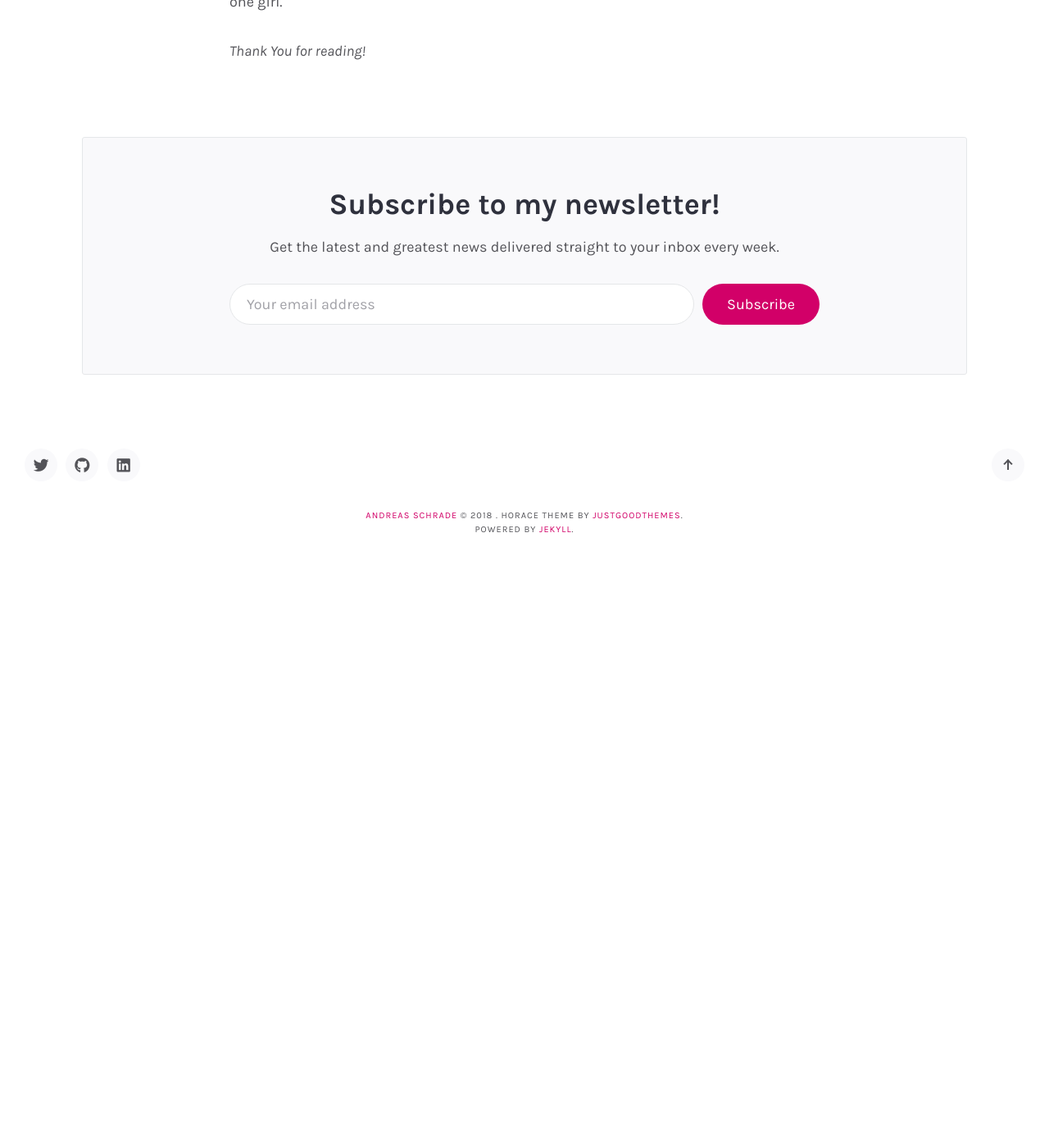
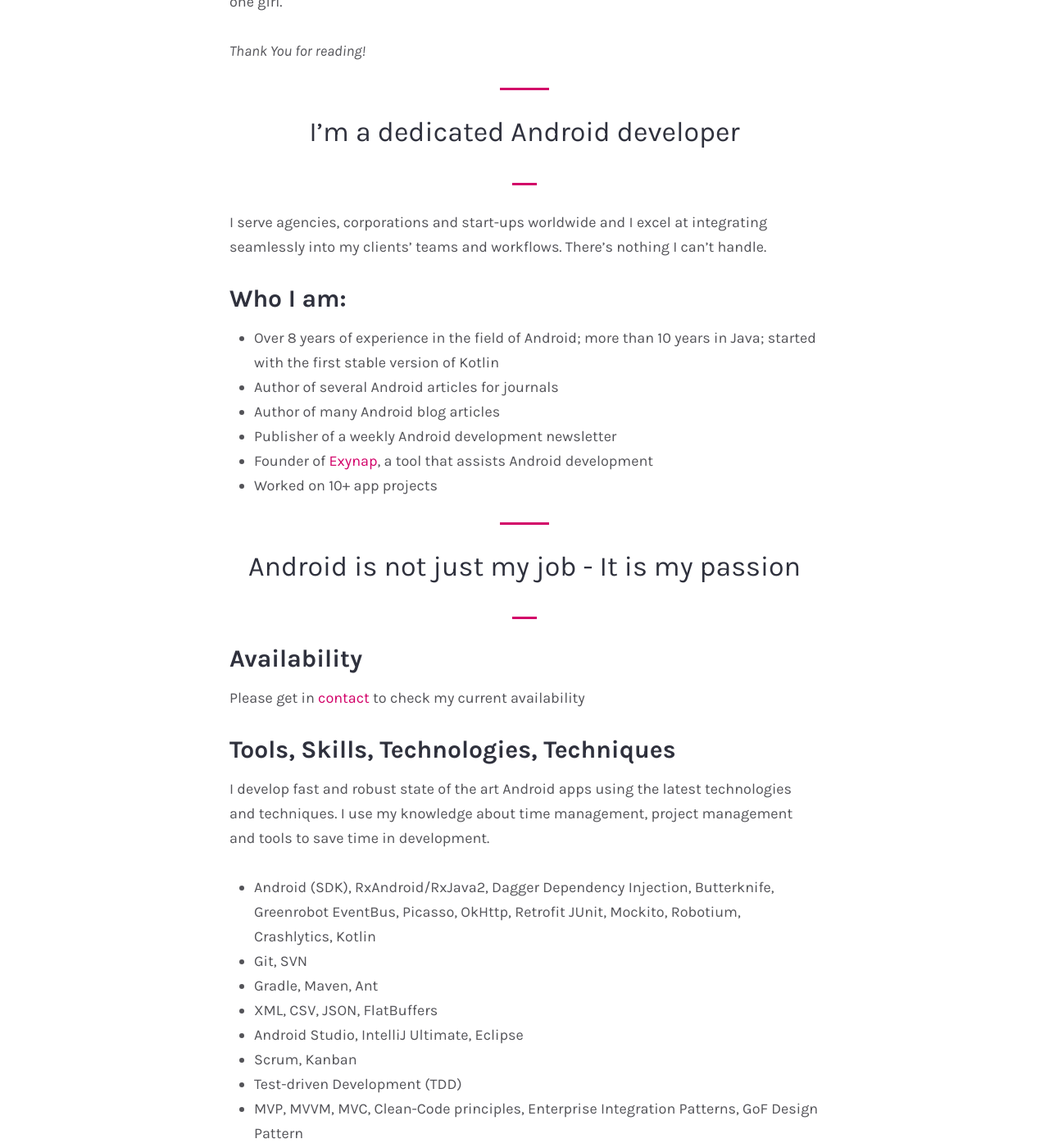
Before and after one commit to andreasschrade/andreasschrade.github.com, a Jekyll site: the page built from about.md, in a window 1280 px wide and 1400 px high, scrolled down 751 px. Shown: the whole window at 82% size. Built offline with Jekyll 4.4.1, drawn with Linux system fonts in a browser that asks for light colours; some web fonts are replaced; before the commit the page ends 1435 px from its top, so only the background shows below that; some of the changed text lies outside the part shown.

```diff
--- a/about.md
+++ b/about.md
@@ -11,3 +11,45 @@
 As a hobby, Daniel authors the most influential JavaScript blog in Lithuania with over 100,000 page views a month. He lives in Vilnius with his beautiful wife, two boys and one girl.
 
 *Thank You for reading!*
+
+
+
+>I'm a dedicated Android developer
+
+I serve agencies, corporations and start-ups worldwide and I excel at integrating seamlessly into my clients’ teams and workflows. There's nothing I can't handle.
+
+<h3>Who I am:</h3>
+
+- Over 8 years of experience in the field of Android; more than 10 years in Java; started with the first stable version of Kotlin
+- Author of several Android articles for journals
+- Author of many Android blog articles
+- Publisher of a weekly Android development newsletter
+- Founder of <a targe="_blank" href="http://exynap.com">Exynap</a>, a tool that assists Android development
+- Worked on 10+ app projects
+
+>Android is not just my job - It is my passion
+
+<h3>Availability</h3>
+Please get in <a href="/contact/">contact</a> to check my current availability
+
+<h3>Tools, Skills, Technologies, Techniques</h3>
+
+I develop fast and robust state of the art Android apps using the latest technologies and techniques. I use my knowledge about time management, project management and tools to save time in development.
+
+- Android (SDK), RxAndroid/RxJava2, Dagger Dependency Injection, Butterknife, Greenrobot EventBus, Picasso, OkHttp, Retrofit JUnit, Mockito, Robotium, Crashlytics, Kotlin
+- Git, SVN
+- Gradle, Maven, Ant
+- XML, CSV, JSON, FlatBuffers
+- Android Studio, IntelliJ Ultimate, Eclipse
+- Scrum, Kanban
+- Test-driven Development (TDD)
+- MVP, MVVM, MVC, Clean-Code principles, Enterprise Integration Patterns, GoF Design Pattern
+- REST, SOAP
+- SQlite, MySQL, Oracle RDBMS
+- Jira, Redmine, Trac
+
+<h4>Trivia</h4>
+- Back in 2011, I developed one of the very first Android Real Time Strategy Games
+- I live a <a href="http://www.pocketstoic.com/blog/5-stoic-principles-modern" target="_blank">stoic lifestyle</a>
+- Besides software development, I enjoy the craftsmanship of composing symphonic music
+- My favorite number is 42 and favorite prime number is 101
```
